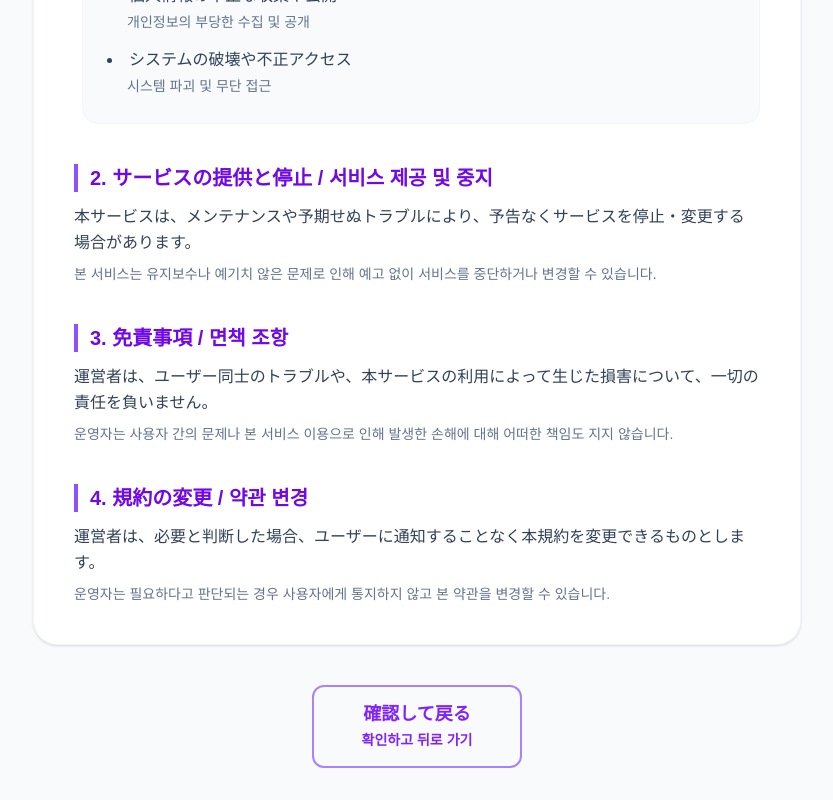
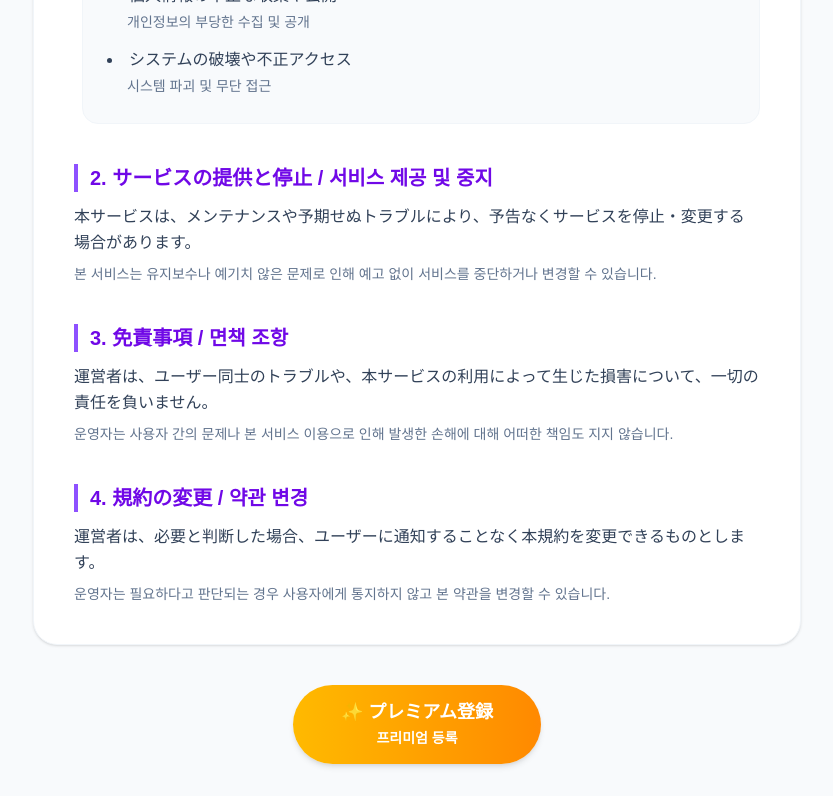
Before and after one commit to pen-pal-mvp/pen-pal-mvp, a Next.js app: page /terms in a window 1280 px wide. Shown: the part 626-1426 px from the top of the page, without its empty margins (223-1056 px from the left). Built offline with nearby package versions, Linux system fonts and the light colour scheme.

Commit message:
利用規約画面の下部ボタンをプレミアム登録へのリンクに変更

```diff
--- a/app/terms/page.tsx
+++ b/app/terms/page.tsx
@@ -69,9 +69,9 @@ export default function TermsPage() {
 
         {/* 下部アクション */}
         <div className="flex justify-center pt-2">
-          <Link href="/welcome" className="px-12 py-4 border-2 border-violet-400 text-violet-600 hover:bg-violet-50 rounded-xl font-bold text-lg transition-colors flex flex-col items-center justify-center gap-1 leading-tight w-full sm:w-auto">
-            <span>確認して戻る</span>
-            <span className="text-sm">확인하고 뒤로 가기</span>
+          <Link href="/premium" className="w-full sm:w-auto px-12 py-4 bg-gradient-to-r from-amber-400 to-orange-400 hover:from-amber-500 hover:to-orange-500 text-white rounded-full font-bold text-lg shadow-md hover:shadow-lg transition-all flex flex-col items-center justify-center gap-1 leading-tight">
+            <span>✨ プレミアム登録</span>
+            <span className="text-sm">프리미엄 등록</span>
           </Link>
         </div>
 
```
